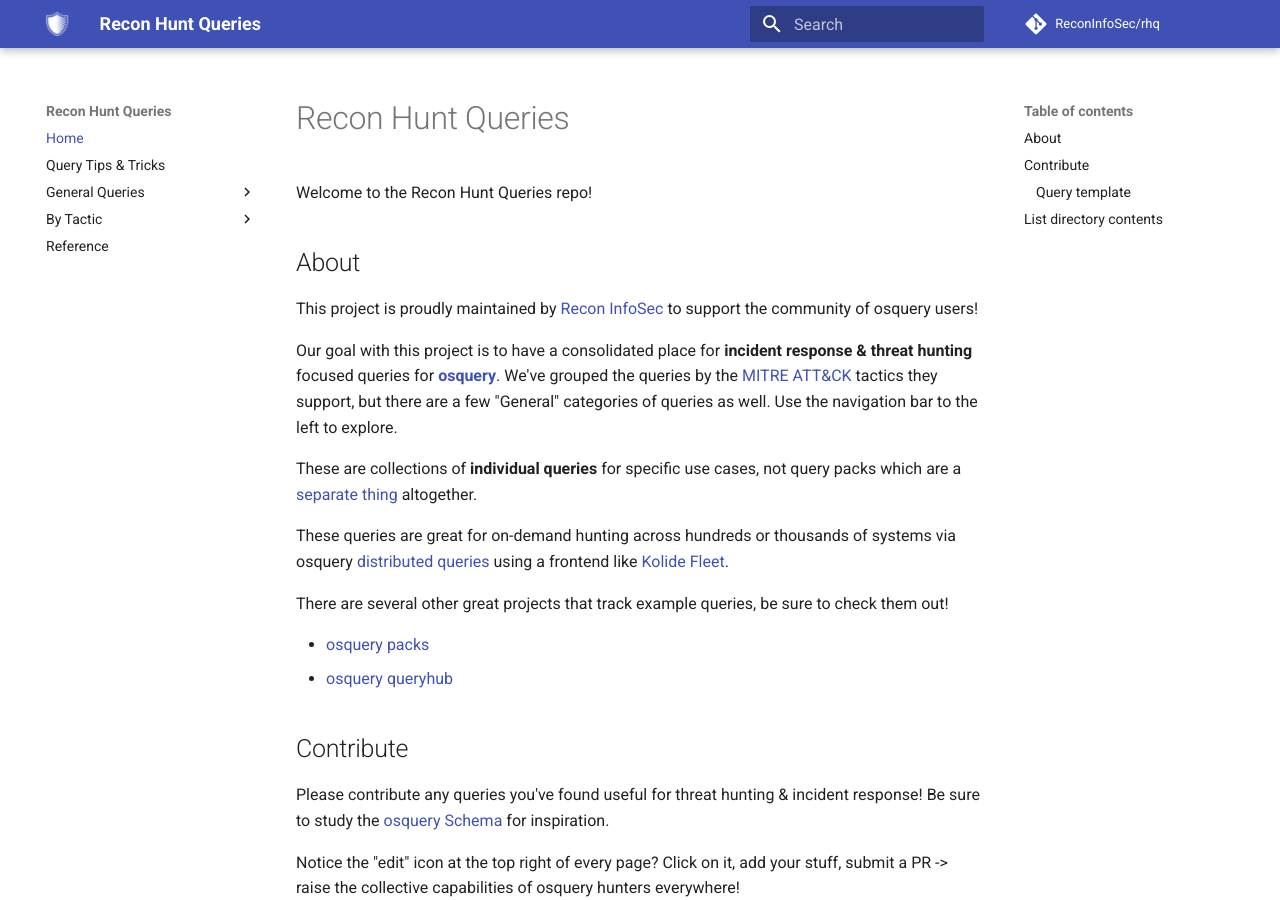
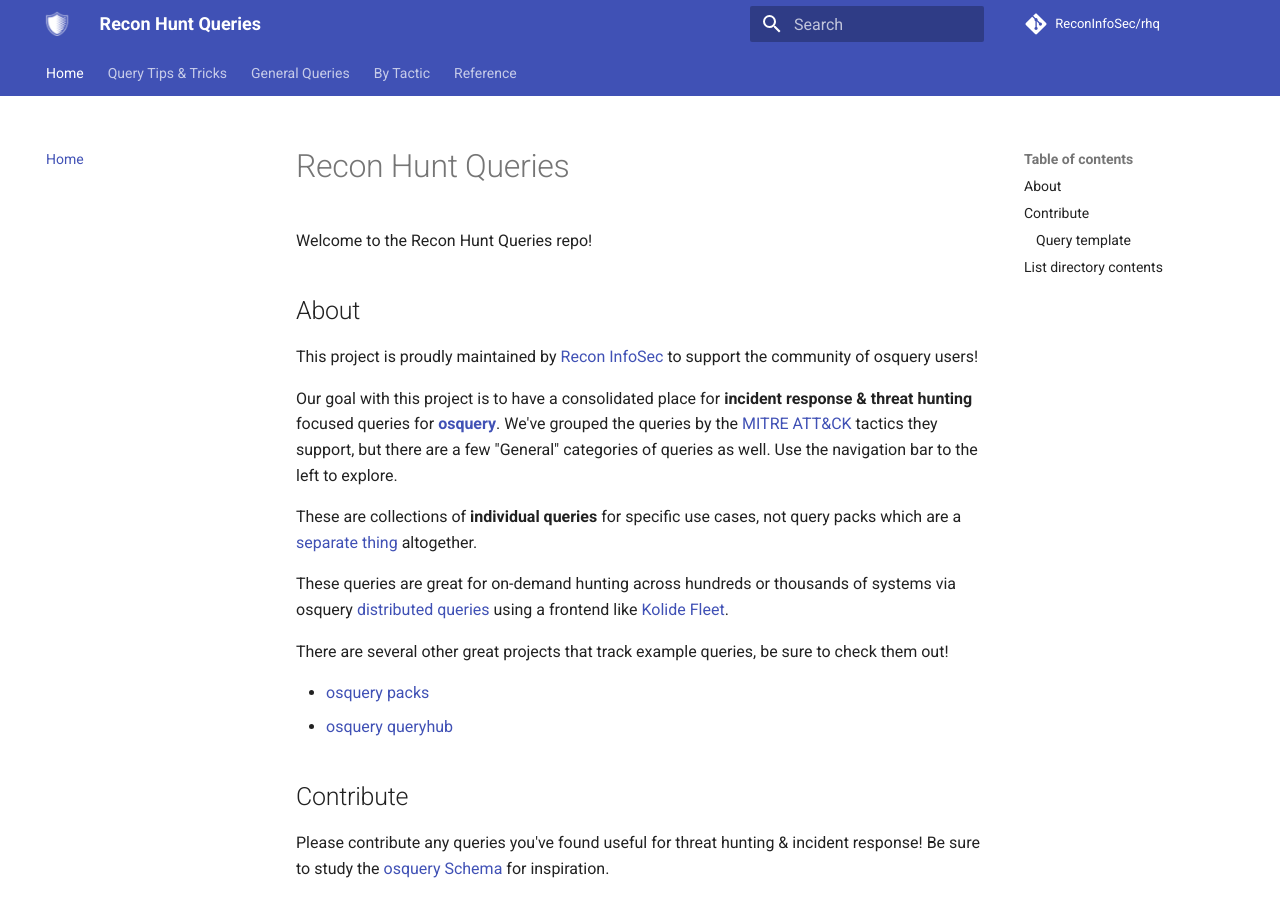
Before and after one commit to ReconInfoSec/rhq, an MkDocs documentation site: the page built from docs/index.md, in a window 1280 px wide and 900 px high. Built offline with MkDocs 1.6.1 and Material for MkDocs 9.7.7, drawn with Linux system fonts in a browser that asks for light colours; comment, search, counter and statistics services are not loaded.

```diff
--- a/mkdocs.yml
+++ b/mkdocs.yml
@@ -3,6 +3,9 @@ theme:
   name: 'material'
   favicon: 'img/favicon.ico'
   logo: 'img/shield.png'
+  features:
+    - instant
+    - tabs
 nav:
   - Home: index.md
   - Query Tips & Tricks: tips_and_tricks.md
@@ -39,8 +42,45 @@ markdown_extensions:
   - pymdownx.magiclink
   - pymdownx.mark
   - pymdownx.smartsymbols
+  - pymdownx.tasklist:
+      custom_checkbox: true
+  - pymdownx.tilde
+  - admonition
+  - abbr
+  - attr_list
+  - def_list
+  - footnotes
+  - meta
+  - md_in_html
+  - toc:
+      permalink: true
+  - pymdownx.arithmatex:
+      generic: true
+  - pymdownx.betterem:
+      smart_enable: all
+  - pymdownx.caret
+  - pymdownx.critic
+  - pymdownx.details
+  - pymdownx.emoji:
+      emoji_index: !!python/name:materialx.emoji.twemoji
+      emoji_generator: !!python/name:materialx.emoji.to_svg
+  - pymdownx.highlight
+  - pymdownx.inlinehilite
+  - pymdownx.keys
+  - pymdownx.magiclink:
+      repo_url_shorthand: true
+      user: squidfunk
+      repo: mkdocs-material
+  - pymdownx.mark
+  - pymdownx.smartsymbols
+  - pymdownx.snippets:
+      check_paths: true
+  - pymdownx.superfences:
+      custom_fences:
+        - name: mermaid
+          class: mermaid
+          format: !!python/name:pymdownx.superfences.fence_code_format
   - pymdownx.tabbed
-  - pymdownx.superfences
   - pymdownx.tasklist:
       custom_checkbox: true
   - pymdownx.tilde
```
Also changed, not shown: 1 other file.
